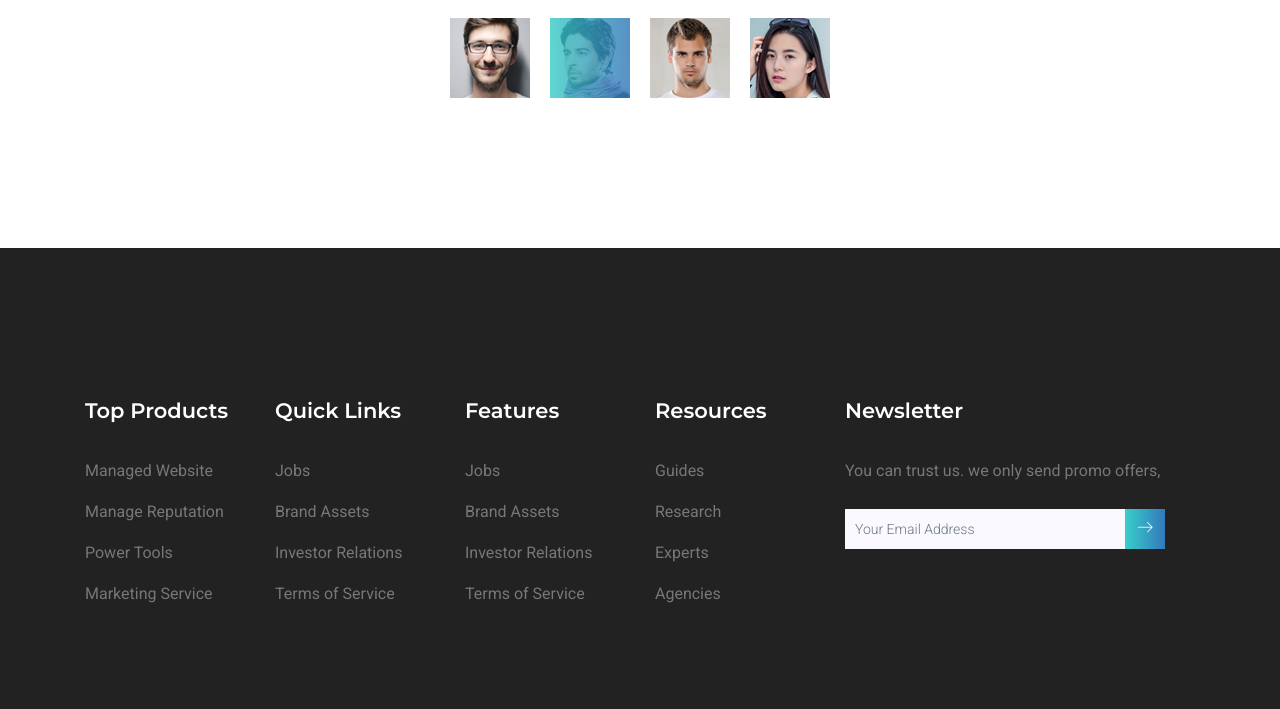
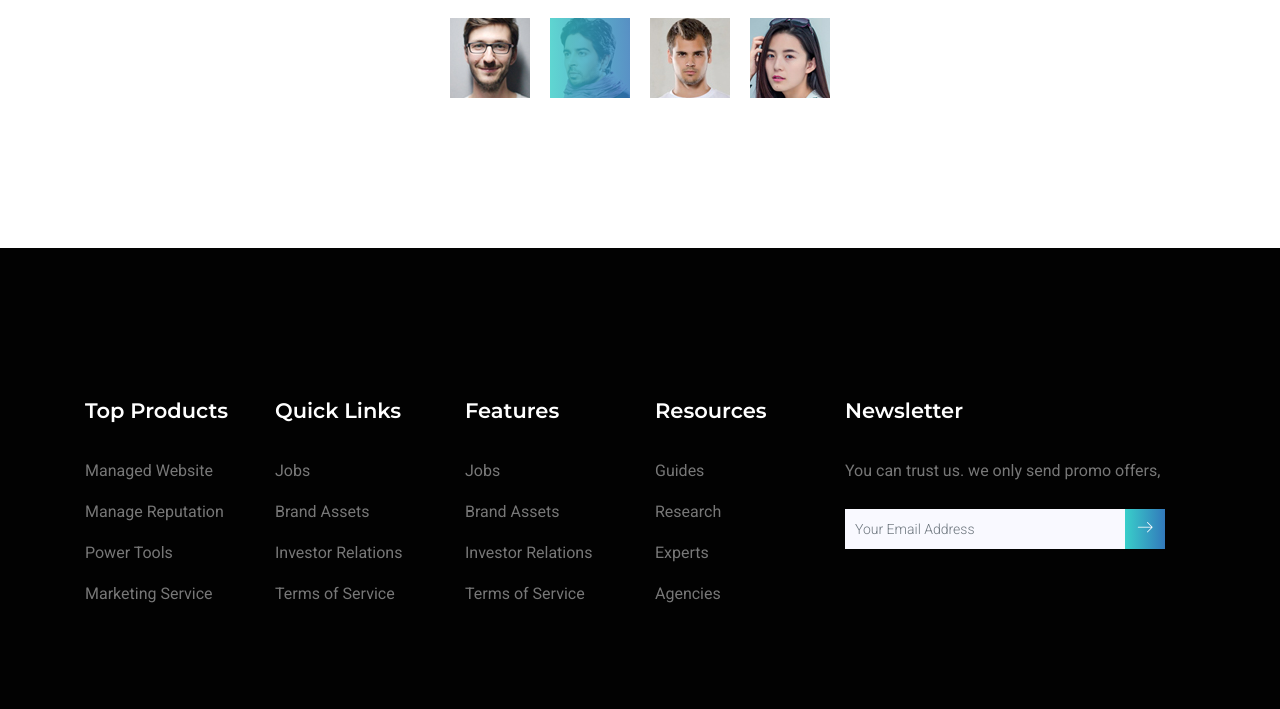
Before and after one commit to bvanhou/tailored-labs-home, a plain HTML site: page about.html in a window 1280 px wide. Shown: the part 2698-3407 px from the top of the page. Drawn offline with nearby package versions, Linux system fonts and the light colour scheme; some packages are replaced by stand-ins of ours; files that its build step writes are made by us from their sources.

Commit message:
Update footer color to #020202

```diff
--- a/scss/theme/_footer.scss
+++ b/scss/theme/_footer.scss
@@ -4,7 +4,7 @@
 /* =================================== */
 
 .footer-area {
-    background: #222222;
+    background: #020202 !important;
     .single-footer-widget {
         @media(max-width: 991px) {
             margin-bottom:30px;
```
